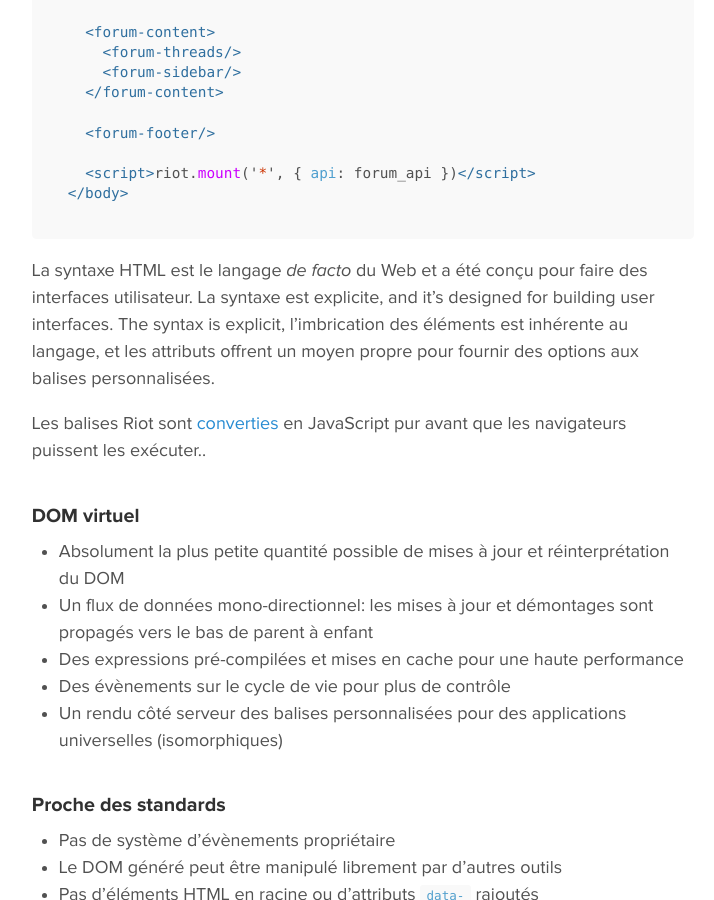
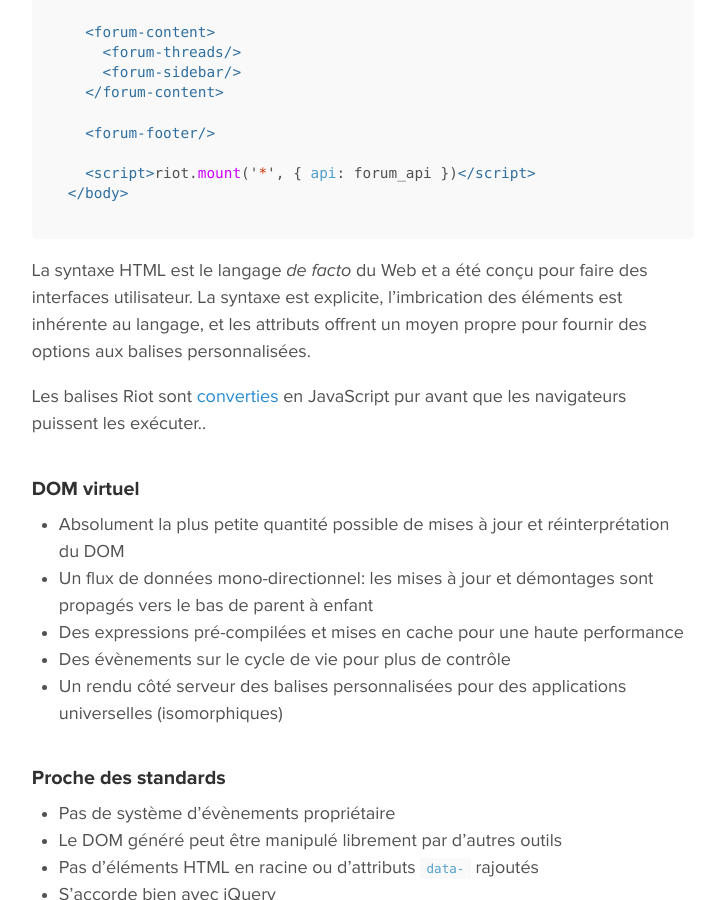
Before and after one commit to riot/riot.github.io, a Jekyll site: the page built from fr/index.md, in a window 1280 px wide and 900 px high, scrolled down 2102 px. Shown: the whole window, without its empty margins (277-991 px from the left). Built offline with Jekyll 4.4.1, drawn with Linux system fonts in a browser that asks for light colours; Markdown is read by kramdown in place of the engine named in the settings.

Commit message:
left that one behind

````diff
--- a/fr/index.md
+++ b/fr/index.md
@@ -89,7 +89,7 @@ Les balises personnalisées permettent de concevoir des vues complexes avec HTML
 </body>
 ```
 
-La syntaxe HTML est le langage *de facto* du Web et a été conçu pour faire des interfaces utilisateur. La syntaxe est explicite, and it's designed for building user interfaces. The syntax is explicit, l'imbrication des éléments est inhérente au langage, et les attributs offrent un moyen propre pour fournir des options aux balises personnalisées.
+La syntaxe HTML est le langage *de facto* du Web et a été conçu pour faire des interfaces utilisateur. La syntaxe est explicite, l'imbrication des éléments est inhérente au langage, et les attributs offrent un moyen propre pour fournir des options aux balises personnalisées.
 
 Les balises Riot sont [converties](/guide/compiler/) en JavaScript pur avant que les navigateurs puissent les exécuter..
 
````
